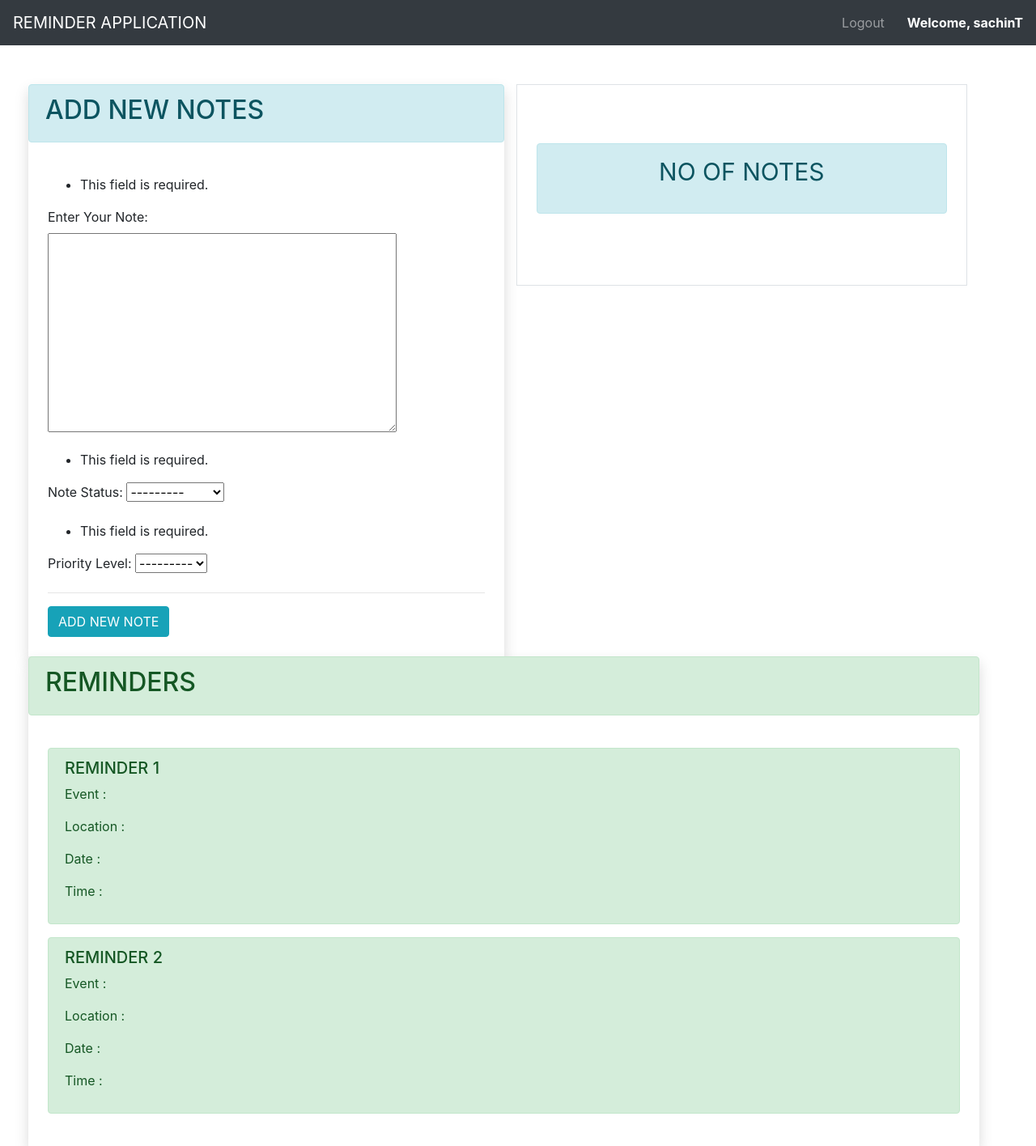
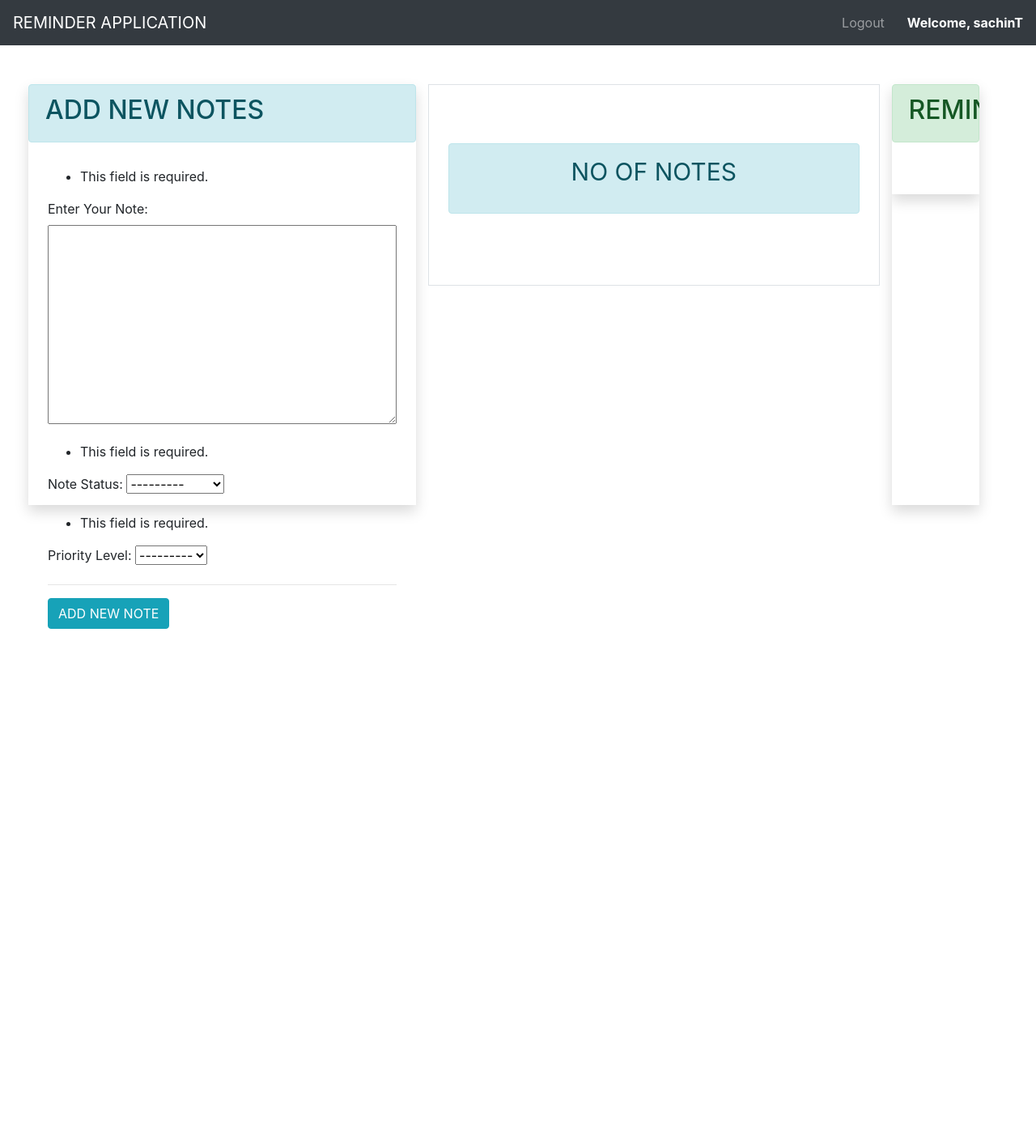
Before and after one commit to CodesphereLabs/Reminder_Application, a Django app: page /add_todo/ in a window 1280 px wide. Shown: the whole page at 81% size. After the commit the page ends 777 px from the top, so only its background shows below. Run offline with Django 3.2, Linux system fonts and the light colour scheme; a user stored in the database is signed in.

Commit message:
Phase 01 completed

```diff
--- a/app/templates/base.html
+++ b/app/templates/base.html
@@ -13,11 +13,11 @@
     <script src="https://code.jquery.com/jquery-3.5.1.min.js"></script>
 
     <title>!Reminder Application!</title>
-<!--    <style>-->
-<!--        body {-->
-<!--            background-color: #d7d6d6; /* Use your preferred color code or name */-->
-<!--        }-->
-<!--    </style>-->
+    <style>
+        body {
+            overflow: hidden;
+        }
+    </style>
 </head>
 
 <body>
--- a/app/templates/index.html
+++ b/app/templates/index.html
@@ -4,11 +4,11 @@
     <div class="container pt-4">
         <div class="row p-0 mt-4" style="margin-left: -50px">
             <!-- "ADD NEW NOTES" Div on the left -->
-            <div class="col mx-auto shadow p-0">
+            <div class="col mx-auto shadow p-0" style="max-height: 520px">
                 <div class="alert alert-info">
                     <h2>ADD NEW NOTES</h2>
                 </div>
-                <div class="p-4">
+                <div class="p-4" style="margin-top: -10px">
                     <form id="todo-form"
                           action="{% if isEditing %}/update_todo/{{ todo.id }}/{% else %}/add_todo/{% endif %}"
                           method="POST">
@@ -26,7 +26,7 @@
             </div>
 
             <!-- "Notes" Div in the middle -->
-            <div class="col-md-6">
+            <div class="col-md-6" style="max-height: 520px; overflow-y: auto;">
                 <div class="border">
                     {% if todos|length == 0 %}
                     <div class="p-4">
@@ -72,16 +72,6 @@
                                     {% endif %}
                                 </td>
                             </tr>
-                            <tr class="details-row" data-id="{{ todo.id }}" style="display: none;">
-                                <td colspan="5">
-                                    <!-- Add detailed information here -->
-                                    <p>Event: {{ todo.event }}</p>
-                                    <p>Location: {{ todo.location }}</p>
-                                    <p>Date: {{ todo.date }}</p>
-                                    <p>Time: {{ todo.time }}</p>
-                                    <!-- Add more details as needed -->
-                                </td>
-                            </tr>
                             {% endfor %}
                             </tbody>
                         </table>
@@ -91,26 +81,22 @@
             </div>
 
             <!-- "Reminders" Div on the right -->
-            <div class="col mx-auto shadow p-0 ml-auto" style="margin-left: 200px;">
-                <div class="alert alert-success">
-                    <h2>REMINDERS</h2>
-                </div>
-                <div class="p-4">
+            <div class="col mx-auto shadow p-0 ml-auto" style="margin-left: 190px; max-height: 520px; overflow-y: auto;">
+                <div class="col mx-auto shadow p-0 ml-auto">
                     <div class="alert alert-success">
-                        <h5>REMINDER 1</h5>
-                        <p>Event :</p>
-                        <p>Location :</p>
-                        <p>Date :</p>
-                        <p>Time :</p>
+                        <h2>REMINDERS</h2>
                     </div>
-                    <div class="alert alert-success">
-                        <h5>REMINDER 2</h5>
-                        <p>Event :</p>
-                        <p>Location :</p>
-                        <p>Date :</p>
-                        <p>Time :</p>
+                    <div class="p-4">
+                        {% for todo in todos %}
+                        <div class="alert alert-success reminder-details" data-id="{{ todo.id }}">
+                            <h6>REMINDER {{ forloop.counter }}</h6>
+                            <p style="font-size: 12px">Event: {{ todo.event }}</p>
+                            <p style="font-size: 12px">Location: {{ todo.location }}</p>
+                            <p style="font-size: 12px">Date: {{ todo.event_date }}</p>
+                            <p style="font-size: 12px">Time: {{ todo.event_time }}</p>
+                        </div>
+                        {% endfor %}
                     </div>
-                    <!-- Add more reminders as needed -->
                 </div>
             </div>
 
--- a/app/views.py
+++ b/app/views.py
@@ -74,13 +74,55 @@ from app.models import TODO
 #         else:
 #             return render(request, 'index.html', context={'form': form})
 
+# @login_required(login_url='login')
+# def home(request):
+#     if request.user.is_authenticated:
+#         user = request.user
+#         form = TODOForm()
+#         todos = TODO.objects.filter(user=user).order_by('priority')
+#
+#         todo = TODO.objects.get()
+#                 todo_details = {
+#                     'title': todo.title,
+#                     'priority': todo.priority,
+#                     'status': todo.status,
+#                     'event' : todo.event,
+#                     'location' : todo.location,
+#                     'event_date' : todo.event_date,
+#                     'event_time' : todo.event_time,
+#                     # Add other fields as needed
+#                 }
+#                 print(todo_details)
+#                 return JsonResponse(todo_details)
+#
+#         return render(request, 'index.html', context={'form': form, 'todos': todos})
+
 @login_required(login_url='login')
 def home(request):
     if request.user.is_authenticated:
         user = request.user
         form = TODOForm()
         todos = TODO.objects.filter(user=user).order_by('priority')
-        return render(request, 'index.html', context={'form': form, 'todos': todos})
+
+        # Assuming you want to get the first todo for the user (you may adjust the criteria)
+        try:
+            todo = TODO.objects.filter(user=user).order_by('priority').first()
+            todo_details = {
+                'title': todo.title,
+                'priority': todo.priority,
+                'status': todo.status,
+                'event': todo.event,
+                'location': todo.location,
+                'event_date': todo.event_date,
+                'event_time': todo.event_time,
+                # Add other fields as needed
+            }
+            print(todo_details)
+        except TODO.DoesNotExist:
+            # Handle the case where no todo is found
+            return JsonResponse({'error': 'No TODO found for the user'})
+
+    return render(request, 'index.html', context={'form': form, 'todos': todos})
 
 def login(request):
     if request.method == 'GET':
@@ -155,8 +197,31 @@ def load_todo_details(request, id):
             'title': todo.title,
             'priority': todo.priority,
             'status': todo.status,
+            'event' : todo.event,
+            'location' : todo.location,
+            'event_date' : todo.event_date,
+            'event_time' : todo.event_time,
             # Add other fields as needed
         }
+        print(todo_details)
+        return JsonResponse(todo_details)
+    except TODO.DoesNotExist:
+        return JsonResponse({'error': 'Todo not found'}, status=404)
+
+def load_all_todo_details(request):
+    try:
+        todo = TODO.objects.get()
+        todo_details = {
+            'title': todo.title,
+            'priority': todo.priority,
+            'status': todo.status,
+            'event' : todo.event,
+            'location' : todo.location,
+            'event_date' : todo.event_date,
+            'event_time' : todo.event_time,
+            # Add other fields as needed
+        }
+        print(todo_details)
         return JsonResponse(todo_details)
     except TODO.DoesNotExist:
         return JsonResponse({'error': 'Todo not found'}, status=404)
```
Also changed, not shown: db.sqlite3.
